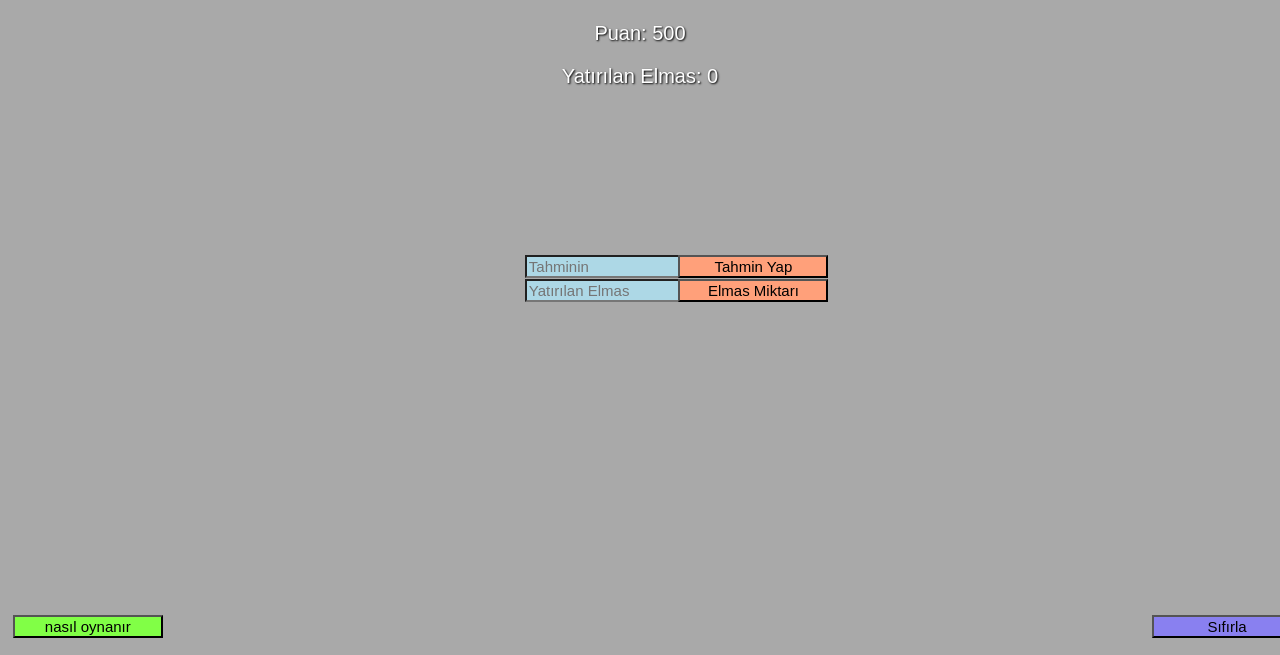
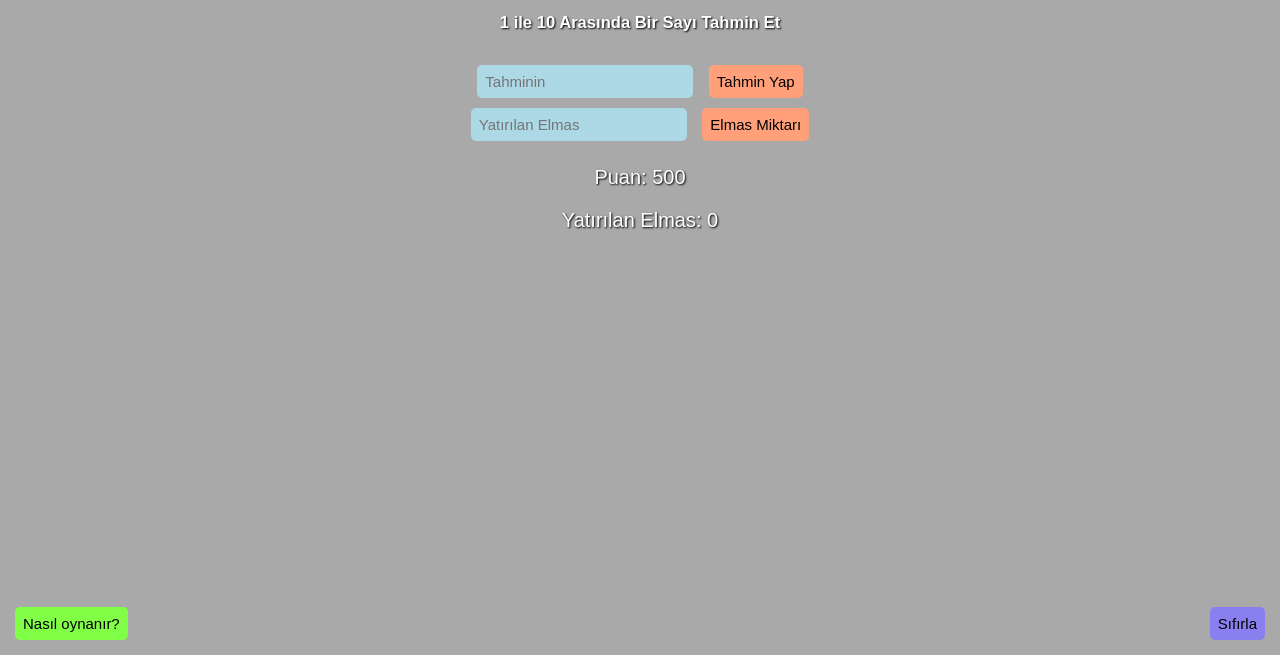
Before and after one commit to yilmazerutku/luckgame, a plain HTML site: page index.html in a window 1280 px wide. Shown: the part 145-800 px from the top of the page. Drawn offline with Linux system fonts and the light colour scheme.

Commit message:
Add files via upload

```diff
--- a/index.html
+++ b/index.html
@@ -6,85 +6,126 @@
   <style>
     body {
       font-family: Arial, sans-serif;
-      margin: 0;
-      padding: 20px;
       background-color: darkgrey;
       color: white;
       text-align: center;
+      padding: 50px;
       text-shadow: 1px 1px 2px black;
       font-size: 20px;
     }
-    #guessB {
-      left: 53%;
-      top: 50%;
+
+    input, button {
+      font-size: 15px;
+      padding: 8px;
+      margin: 5px;
+      border: none;
+      border-radius: 5px;
+    }
+
+    #guessT, #diamondT {
+      width: 200px;
+      background-color: lightblue;
+      color: black;
+    }
+
+    #guessB, #diamondB {
+      background-color: lightsalmon;
+    }
+
+    #reset {
+      background-color: rgb(137, 128, 240);
+      color: black;
       position: absolute;
-      background-color: lightsalmon;
-      font-size: 15px;
-            width: 150px;
+      right: 10px;
+      bottom: 10px;
+    }
 
+    #infoB {
+      background-color: rgb(129, 255, 70);
+      position: absolute;
+      left: 10px;
+      bottom: 10px;
     }
-    #diamondB {
-      left: 53%;
-      top: 53%;
-      position: absolute;
-      background-color: lightsalmon;
-      font-size: 15px;
+
+    #area1b{
+      background-color: rgb(255, 135, 121);
+
+      height: 30px;
       width: 150px;
     }
 
-    #reset{
-        position: absolute;
-        background-color: rgb(137, 128, 240);
-        left: 90%;
-        top: 95%;
-        color: black;
-        font-size: 15px;
-        width: 150px;
 
-
+    #mineb {
+      background-color: rgb(254, 237, 0);
+      position: absolute;
+      left: 93%;
+      top: 2%;
+      height: 30px;
+      width: 100px;
     }
 
+    #shop {
+      background-color: rgb(214, 64, 44);
+      position: absolute;
+      top: 10px;
+      left: 10px;
+      width: 100px;
+    }
 
-    #infoB {
-      left: 1%;
-      top: 95%;
+    .shopkutucuk, .minekutucuk {
+      border: 2px solid rgba(0, 0, 0, 0.856);
+      background-color: rgb(179, 240, 219);
+
+      padding: 15px;
+      border-radius: 10px;
+      width: 350px;
+      height: 400px;
       position: absolute;
-      background-color: rgb(129, 255, 70);
-      font-size: 15px;
-      width: 150px;
-    }
-    #guessT {
-      position: absolute;
-      background-color: lightblue;
-      left: 41%;
+      left: 50%;
       top: 50%;
+      transform: translate(-50%, -50%);
+      display: none;
       color: black;
-      font-size: 15px;
-    }
-    #diamondT {
-      position: absolute;
-      background-color: lightblue;
-      left: 41%;
-      top: 53%;
-      color: black;
-      font-size: 15px;
+      z-index: 100;
     }
   </style>
 </head>
 <body>
 
-  <input id="guessT" type="text" placeholder="Tahminin" />
-  <input id="diamondT" type="text" placeholder="Yatırılan Elmas" />
-  <button id="reset" onclick="resetOyun()">Sıfırla</button>
-  <button id="infoB" onclick="oyunBilgisi()">nasıl oynanır</button>
-  <button id="guessB" onclick="TahminiYakala()">Tahmin Yap</button>
-  <button id="diamondB" onclick="ElmasMiktariniAyarla()">Elmas Miktarı</button>
-
   <h1>Şans Oyunu</h1>
   <h5>1 ile 10 Arasında Bir Sayı Tahmin Et</h5>
+
+  <button id="mineb" onclick="minebox()">Maden</button>
+
+  <div>
+    <input id="guessT" type="text" placeholder="Tahminin" />
+    <button id="guessB" onclick="TahminiYakala()">Tahmin Yap</button>
+  </div>
+
+  <div>
+    <input id="diamondT" type="text" placeholder="Yatırılan Elmas" />
+    <button id="diamondB" onclick="ElmasMiktariniAyarla()">Elmas Miktarı</button>
+  </div>
+
   <p id="puan"></p>
   <p id="tahminSonucu"></p>
   <p id="yatirilanElmasMiktari"></p>
+
+  <button id="reset" onclick="resetOyun()">Sıfırla</button>
+  <button id="infoB" onclick="oyunBilgisi()">Nasıl oynanır?</button>
+
+  <!-- SHOP KUTUSU -->
+  <div class="shopkutucuk">
+    <strong>Dükkan</strong><br><br>
+    Burada gelecekte eşyalar veya güçlendirmeler satılabilir.
+  </div>
+
+  <!-- MADEN KUTUSU -->
+  <div class="minekutucuk">
+    <strong>Maden</strong>
+     <p>Dükkandan Alıp Güçlendirdiğiniz İşçiler Burada Çalışır.</p>
+<button id = "area1b"onclick="window.location.href='https://yilmazerutku.github.io/luckgame-area1/';">Maden 1'e git</button>
+  </div>
 
   <script>
     let puan = 500;
@@ -92,10 +133,6 @@
     let dogruTahminSayisi = 0;
     let tahminSayisi = 0;
     let rastgeleSayi = Math.floor(Math.random() * 10) + 1;
-
-    console.log("Tuttuğum sayı (başlangıç):", rastgeleSayi);
-
-    document.getElementById("puan").textContent = "Puan: " + puan;
 
     function TahminiYakala() {
       const tahmin = parseInt(document.getElementById("guessT").value);
@@ -121,29 +158,16 @@
         dogruTahminSayisi++;
         let kazanilan = dogruTahminSayisi === 1 ? yatirilanElmas * 5 : Math.floor(yatirilanElmas * 1.5);
         puan += kazanilan;
-
-        console.log("✔️ Doğru tahmin! Tahmin:", tahmin);
-        console.log("Kazandığın elmas:", kazanilan);
-        console.log("Yeni toplam puan:", puan);
-
         rastgeleSayi = Math.floor(Math.random() * 10) + 1;
-        console.log("Yeni tutulan sayı:", rastgeleSayi);
-
         tahminSayisi = 0;
         document.getElementById("tahminSonucu").textContent = `Doğru tahmin! Kazandın: ${kazanilan} elmas.`;
       } else {
         dogruTahminSayisi = 0;
         puan -= yatirilanElmas;
-        console.log("❌ Yanlış tahmin:", tahmin);
-        console.log("Kaybedilen elmas:", yatirilanElmas);
-        console.log("Kalan puan:", puan);
-
         document.getElementById("tahminSonucu").textContent = `Yanlış tahmin (${tahmin}). ${yatirilanElmas} elmas kaybettin.`;
       }
 
       document.getElementById("puan").textContent = "Puan: " + puan;
-
-      // localStorage'a kaydet
       verileriKaydet();
     }
 
@@ -155,14 +179,50 @@
       } else {
         yatirilanElmas = giris;
         document.getElementById("yatirilanElmasMiktari").textContent = "Yatırılan Elmas: " + yatirilanElmas;
-        console.log("Yeni yatırılan elmas miktarı:", yatirilanElmas);
       }
-
-      // localStorage'a kaydet
       verileriKaydet();
     }
 
-    // localStorage işlemleri
+    function verileriKaydet() {
+      localStorage.setItem('puan', puan);
+      localStorage.setItem('yatirilanElmas', yatirilanElmas);
+      localStorage.setItem('tahminSayisi', tahminSayisi);
+      localStorage.setItem('rastgeleSayi', rastgeleSayi);
+    }
+
+    function verileriSifirla() {
+      localStorage.clear();
+      puan = 500;
+      yatirilanElmas = 0;
+      tahminSayisi = 0;
+      dogruTahminSayisi = 0;
+      rastgeleSayi = Math.floor(Math.random() * 10) + 1;
+      document.getElementById("puan").textContent = "Puan: " + puan;
+      document.getElementById("yatirilanElmasMiktari").textContent = "Yatırılan Elmas: " + yatirilanElmas;
+    }
+
+    function resetOyun() {
+      if (confirm("Oyunu sıfırlamak istediğinize emin misiniz?")) {
+        verileriSifirla();
+        document.getElementById("tahminSonucu").textContent = "Oyun sıfırlandı. Yeni bir oyun başladı.";
+      }
+    }
+
+    function oyunBilgisi() {
+      alert("1 ile 10 arasında bir sayı tahmin et. En az 50 elmas yatırmalısın. İlk doğru tahminde 5 katı kazanırsın, yanlış tahminde yatırdığın elmas kaybolur.");
+    }
+
+    function toggleShopBox() {
+      const shopkutucuk = document.querySelector('.shopkutucuk');
+      shopkutucuk.style.display = (shopkutucuk.style.display === 'none' || shopkutucuk.style.display === '') ? 'block' : 'none';
+    }
+
+    function minebox() {
+      const minekutucuk = document.querySelector('.minekutucuk');
+      minekutucuk.style.display = (minekutucuk.style.display === 'none' || minekutucuk.style.display === '') ? 'block' : 'none';
+    }
+
+    // Sayfa yüklendiğinde kayıtlı verileri getir
     window.onload = function () {
       const kayitliPuan = localStorage.getItem('puan');
       const kayitliYatirilan = localStorage.getItem('yatirilanElmas');
@@ -173,49 +233,11 @@
       if (kayitliYatirilan !== null) yatirilanElmas = parseInt(kayitliYatirilan);
       if (kayitliTahminSayisi !== null) tahminSayisi = parseInt(kayitliTahminSayisi);
       if (kayitliSayi !== null) rastgeleSayi = parseInt(kayitliSayi);
-
-      console.log("🟡 Oyun yükleniyor...");
-      console.log("Kayıtlı puan:", puan);
-      console.log("Kayıtlı elmas:", yatirilanElmas);
-      console.log("Tuttuğum sayı:", rastgeleSayi);
+      else rastgeleSayi = Math.floor(Math.random() * 10) + 1;
 
       document.getElementById("puan").textContent = "Puan: " + puan;
       document.getElementById("yatirilanElmasMiktari").textContent = "Yatırılan Elmas: " + yatirilanElmas;
     };
-
-    function verileriKaydet() {
-      localStorage.setItem('puan', puan);
-      localStorage.setItem('yatirilanElmas', yatirilanElmas);
-      localStorage.setItem('tahminSayisi', tahminSayisi);
-      localStorage.setItem('rastgeleSayi', rastgeleSayi);
-    }
-
-    // İsteğe bağlı: Sıfırlama fonksiyonu
-    function verileriSifirla() {
-      localStorage.clear();
-      puan = 500;
-      yatirilanElmas = 0;
-      tahminSayisi = 0;
-      rastgeleSayi = Math.floor(Math.random() * 10) + 1;
-
-      console.log("🔁 Veriler sıfırlandı!");
-      console.log("Yeni sayı:", rastgeleSayi);
-
-      document.getElementById("puan").textContent = "Puan: " + puan;
-      document.getElementById("yatirilanElmasMiktari").textContent = "Yatırılan Elmas: " + yatirilanElmas;
-    }
-
-    function resetOyun() {
-      if (confirm("Oyunu sıfırlamak istediğinize emin misiniz?")) {
-        verileriSifirla();
-        document.getElementById("tahminSonucu").textContent = "Oyun sıfırlandı. Yeni bir oyun başladıı.";
-      }
-    }
-
-    function oyunBilgisi() {
-      alert("1 ile 10 arasında bir sayı tahmin et. En az 50 elmas yatırmalısın. İlk doğru tahminde 5 katı kazanırsın, yanlış tahminde yatırdığın elmas kaybolur.");
-    }
-
   </script>
 </body>
 </html>
```
